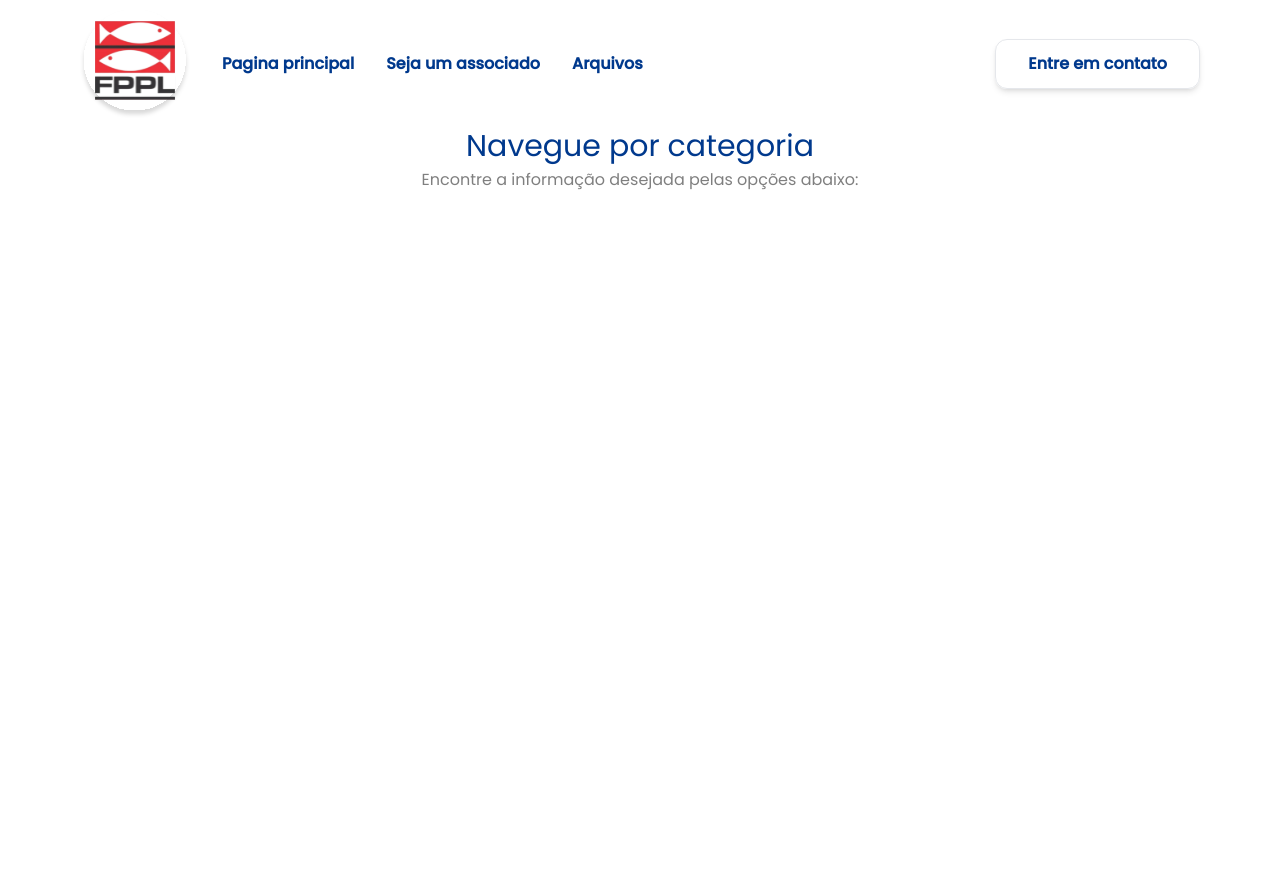
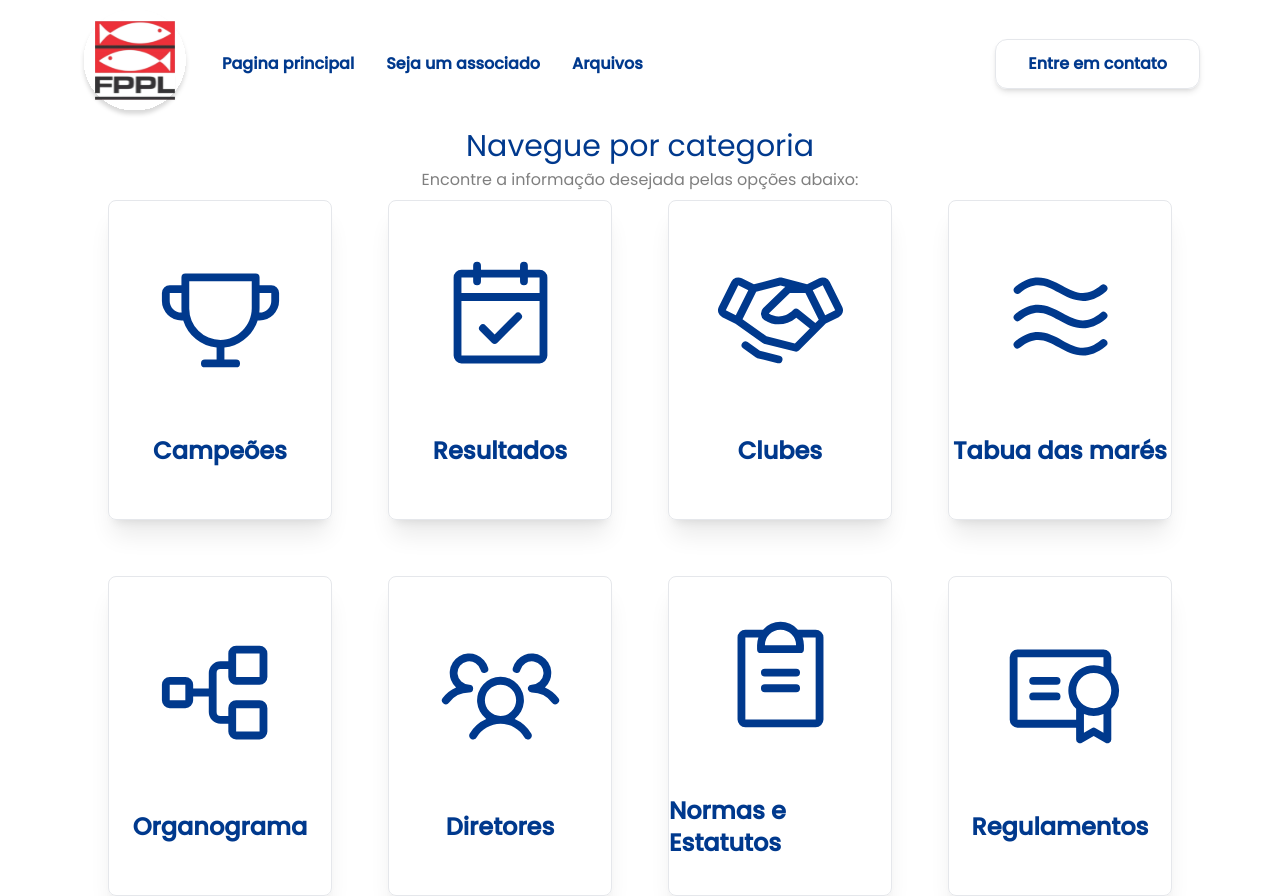
Before and after one commit to miguel-barros/fppl, a Next.js app: page / in a window 1280 px wide. Before the commit the page ends 800 px from the top, so only its background shows below. Built offline with nearby package versions, Linux system fonts and the light colour scheme.

Commit message:
feat: creating category component

```diff
--- a/package.json
+++ b/package.json
@@ -13,6 +13,7 @@
     "check": "tsc --noEmit && next lint --fix"
   },
   "dependencies": {
+    "@phosphor-icons/react": "^2.0.14",
     "next": "14.0.2",
     "react": "^18",
     "react-dom": "^18",
--- a/src/app/page.tsx
+++ b/src/app/page.tsx
@@ -1,10 +1,25 @@
+import { Category } from "@/components/Category"
 import Title from "@/components/Title"
+import { categories } from "@/mock/categories"
 
 export default function Home() {
   return (
-    <Title
-      title="Navegue por categoria"
-      subTitle="Encontre a informação desejada pelas opções abaixo:"
-    />
+    <main className="flex flex-col items-center">
+      <Title
+        title="Navegue por categoria"
+        subTitle="Encontre a informação desejada pelas opções abaixo:"
+      />
+      <Category.Grid>
+        {categories.map((category, indx) => (
+          <Category.Card
+            key={indx}
+            icon={category.icon}
+            title={category.title}
+            description={category.description}
+            className="basis-1/5"
+          />
+        ))}
+      </Category.Grid>
+    </main>
   )
 }
--- /dev/null
+++ b/src/components/Category/card.tsx
@@ -0,0 +1,34 @@
+import React from "react"
+import { IconProps } from "@phosphor-icons/react/"
+
+interface CardProps {
+  icon: React.FC<IconProps>
+  title: string
+  className?: string
+  description: string
+}
+
+export default function Card({
+  icon: Icon,
+  title,
+  description,
+  className,
+}: CardProps) {
+  return (
+    <div
+      className={`hover:bg-secondary group flex h-80 w-64 cursor-pointer flex-col items-center justify-center gap-14 rounded-lg border shadow-xl shadow-[#00000015] duration-300 ease-in-out  hover:-translate-y-2 ${className}`}
+    >
+      <Icon
+        weight="regular"
+        size={125}
+        className="text-primary duration-300 ease-in group-hover:opacity-0"
+      />
+      <span className="text-primary text-2xl font-semibold duration-300 group-hover:opacity-0 ">
+        {title}
+      </span>
+      <span className="absolute px-5 text-center text-2xl font-medium text-white opacity-0 duration-300 ease-in group-hover:opacity-100">
+        {description}
+      </span>
+    </div>
+  )
+}
--- /dev/null
+++ b/src/components/Category/grid.tsx
@@ -0,0 +1,13 @@
+import React from "react"
+
+interface GridProps {
+  children: React.ReactNode
+}
+
+export default function Grid({ children }: GridProps) {
+  return (
+    <div className="mt-2 flex h-fit flex-wrap justify-center gap-14">
+      {children}
+    </div>
+  )
+}
--- /dev/null
+++ b/src/components/Category/index.tsx
@@ -0,0 +1,7 @@
+import Grid from "./grid"
+import Card from "./card"
+
+export const Category = {
+  Grid: Grid,
+  Card: Card,
+}
--- /dev/null
+++ b/src/mock/categories.ts
@@ -0,0 +1,53 @@
+import {
+  Trophy,
+  CalendarCheck,
+  Handshake,
+  Waves,
+  TreeStructure,
+  UsersThree,
+  ClipboardText,
+  Certificate,
+} from "@phosphor-icons/react/dist/ssr"
+
+export const categories = [
+  {
+    icon: Trophy,
+    title: "Campeões",
+    description: "Hall dos campeões",
+  },
+  {
+    icon: CalendarCheck,
+    title: "Resultados",
+    description: "Historico de resultados oficiais",
+  },
+  {
+    icon: Handshake,
+    title: "Clubes",
+    description: "Hall dos clubes",
+  },
+  {
+    icon: Waves,
+    title: "Tabua das marés",
+    description: "Tabua de análise de marés",
+  },
+  {
+    icon: TreeStructure,
+    title: "Organograma",
+    description: "Organograma da FPPL",
+  },
+  {
+    icon: UsersThree,
+    title: "Diretores",
+    description: "Diretores da FPPL",
+  },
+  {
+    icon: ClipboardText,
+    title: "Normas e Estatutos",
+    description: "Documentação oficial da FPPL",
+  },
+  {
+    icon: Certificate,
+    title: "Regulamentos",
+    description: "Regulamentos oficiais da FPPL",
+  },
+]
--- a/tailwind.config.ts
+++ b/tailwind.config.ts
@@ -17,6 +17,9 @@ const config: Config = {
         primary: "#00398D",
         secondary: "#00000080",
       },
+      backgroundColor: {
+        secondary: "#00398D60",
+      },
     },
   },
   plugins: [],
```
